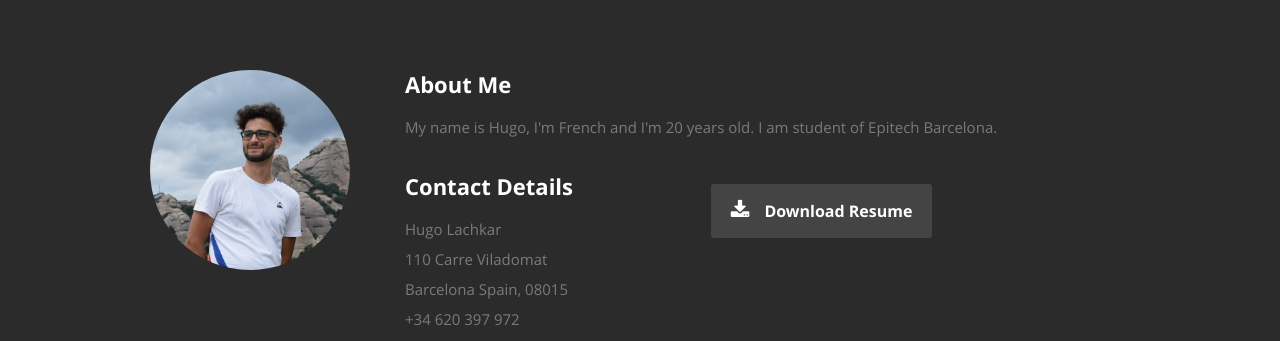
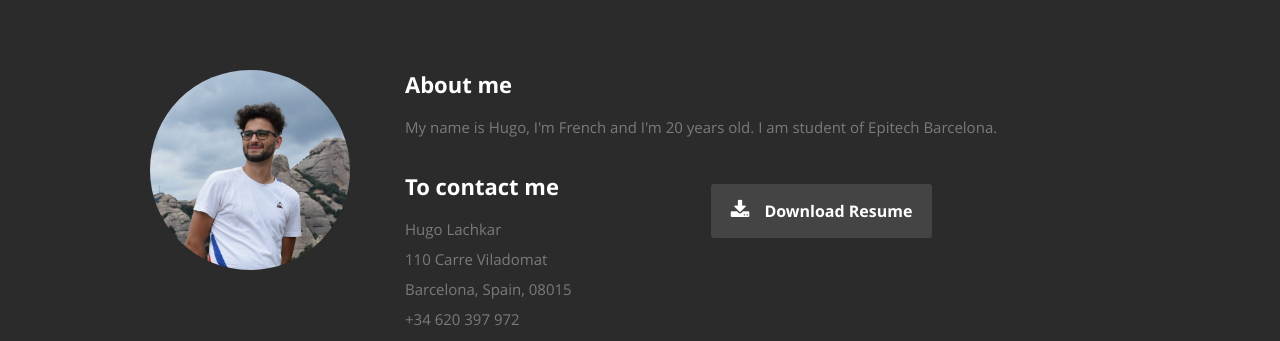
Before and after one commit to HugoTkBCN/My_Resume, a React (Create React App) app in the folder client/: page / in a window 1280 px wide. Shown: the part 826-1167 px from the top of the page. Built offline with nearby package versions, Linux system fonts and the light colour scheme.

Commit message:
[TRANSLATE]

```diff
--- a/client/src/Components/About.js
+++ b/client/src/Components/About.js
@@ -6,6 +6,7 @@
         if (this.props.data) {
             var name = this.props.data.name;
             var profilepic = "images/" + this.props.data.image;
+            var titleAbout = this.props.data.titleAbout;
             var bio = this.props.data.bio;
             var street = this.props.data.address.street;
             var city = this.props.data.address.city;
@@ -14,6 +15,8 @@
             var phone = this.props.data.phone;
             var email = this.props.data.email;
             var resumeDownload = this.props.data.resumedownload;
+            var titleContactDetails = this.props.data.titleContactDetails;
+            var resumeDownloadTitle = this.props.data.resumeDownloadTitle;
         }
 
         return (
@@ -23,16 +26,16 @@
                         <img className="profile-pic" src={profilepic} alt="Hugo Lachkar Profile Pic" />
                     </div>
                     <div className="nine columns main-col">
-                        <h2>About Me</h2>
+                        <h2>{titleAbout}</h2>
 
                         <p>{bio}</p>
                         <div className="row">
                             <div className="columns contact-details">
-                                <h2>Contact Details</h2>
+                                <h2>{titleContactDetails}</h2>
                                 <p className="address">
                                     <span>{name}</span><br />
                                     <span>{street}<br />
-                                        {city} {state}, {zip}
+                                        {city}, {state}, {zip}
                                     </span><br />
                                     <span>{phone}</span><br />
                                     <span>{email}</span>
@@ -40,7 +43,7 @@
                             </div>
                             <div className="columns download">
                                 <p>
-                                    <a href={resumeDownload} className="button"><i className="fa fa-download"></i>Download Resume</a>
+                                    <a href={resumeDownload} className="button"><i className="fa fa-download"></i>{resumeDownloadTitle}</a>
                                 </p>
                             </div>
                         </div>
```
